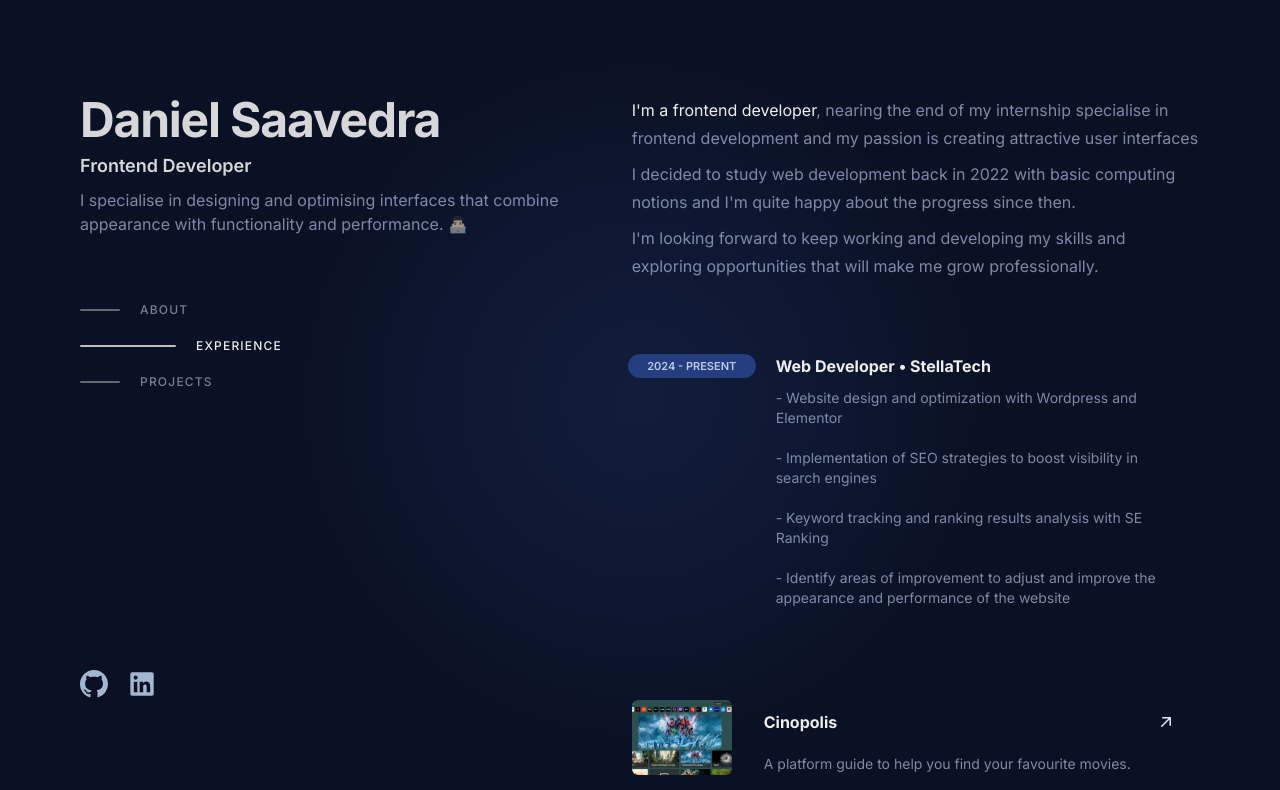
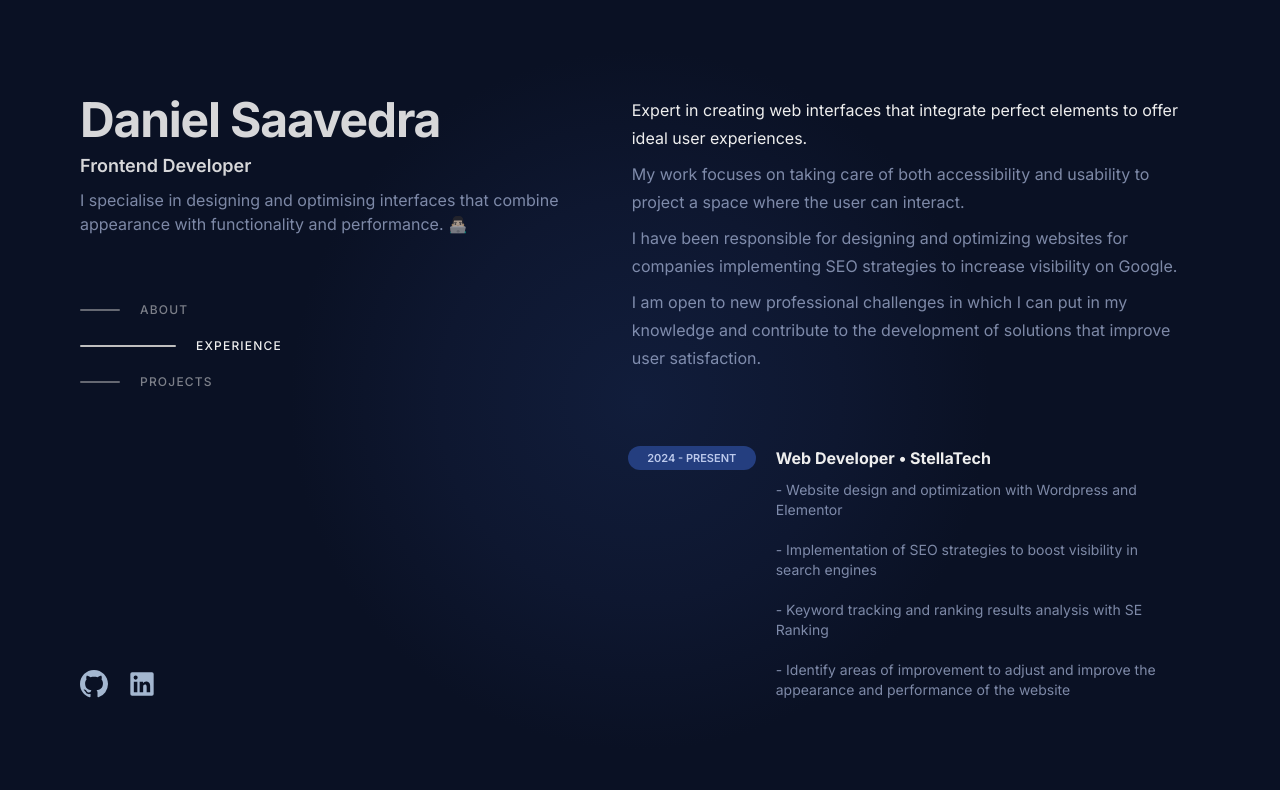
Before and after one commit to kiudev/portfolio-2024, a Next.js app: page / in a window 1280 px wide. Shown: the top 790 px of the page. Built offline with nearby package versions, Linux system fonts and the light colour scheme.

Commit message:
update about info

```diff
--- a/src/pages/index.tsx
+++ b/src/pages/index.tsx
@@ -29,7 +29,7 @@ export default function Home() {
     setMousePosition({ left: mouseXpercentatge, top: mouseYPercentatge });
   };
 
-  const projectsWithHoverLogic = projectsItems.map(project => ({
+  const projectsWithHoverLogic = projectsItems.map((project) => ({
     ...project,
     isHovered: isHovered === project.name,
     isAnyHovered: isHovered !== null,
@@ -69,7 +69,8 @@ export default function Home() {
             </h3>
 
             <p className="text-blue-100 text-opacity-65 mt-2">
-            I specialise in designing and optimising interfaces that combine<br></br> appearance with functionality and performance. 👨🏻‍💻
+              I specialise in designing and optimising interfaces that combine
+              <br></br> appearance with functionality and performance. 👨🏻‍💻
             </p>
 
             <NavSection />
@@ -88,23 +89,26 @@ export default function Home() {
               >
                 <p className="text-blue-100 text-opacity-65">
                   <span className="text-white-500">
-                    I&apos;m a frontend developer
+                    Expert in creating web interfaces that integrate perfect
+                    elements to offer ideal user experiences.
                   </span>
-                  , nearing the end of my internship specialise in frontend
-                  development and my passion is creating attractive user
-                  interfaces
                 </p>
 
                 <p className="text-blue-100 text-opacity-65 mt-2">
-                  I decided to study web development back in 2022 with basic
-                  computing notions and I&apos;m quite happy about the progress
-                  since then.
+                  My work focuses on taking care of both accessibility and
+                  usability to project a space where the user can interact.
                 </p>
 
                 <p className="text-blue-100 text-opacity-65 mt-2">
-                  I&apos;m looking forward to keep working and developing my
-                  skills and exploring opportunities that will make me grow
-                  professionally.
+                  I have been responsible for designing and optimizing websites
+                  for companies implementing SEO strategies to increase
+                  visibility on Google.
+                </p>
+
+                <p className="text-blue-100 text-opacity-65 mt-2">
+                  I am open to new professional challenges in which I can put in
+                  my knowledge and contribute to the development of solutions
+                  that improve user satisfaction.
                 </p>
               </article>
             </section>
```
